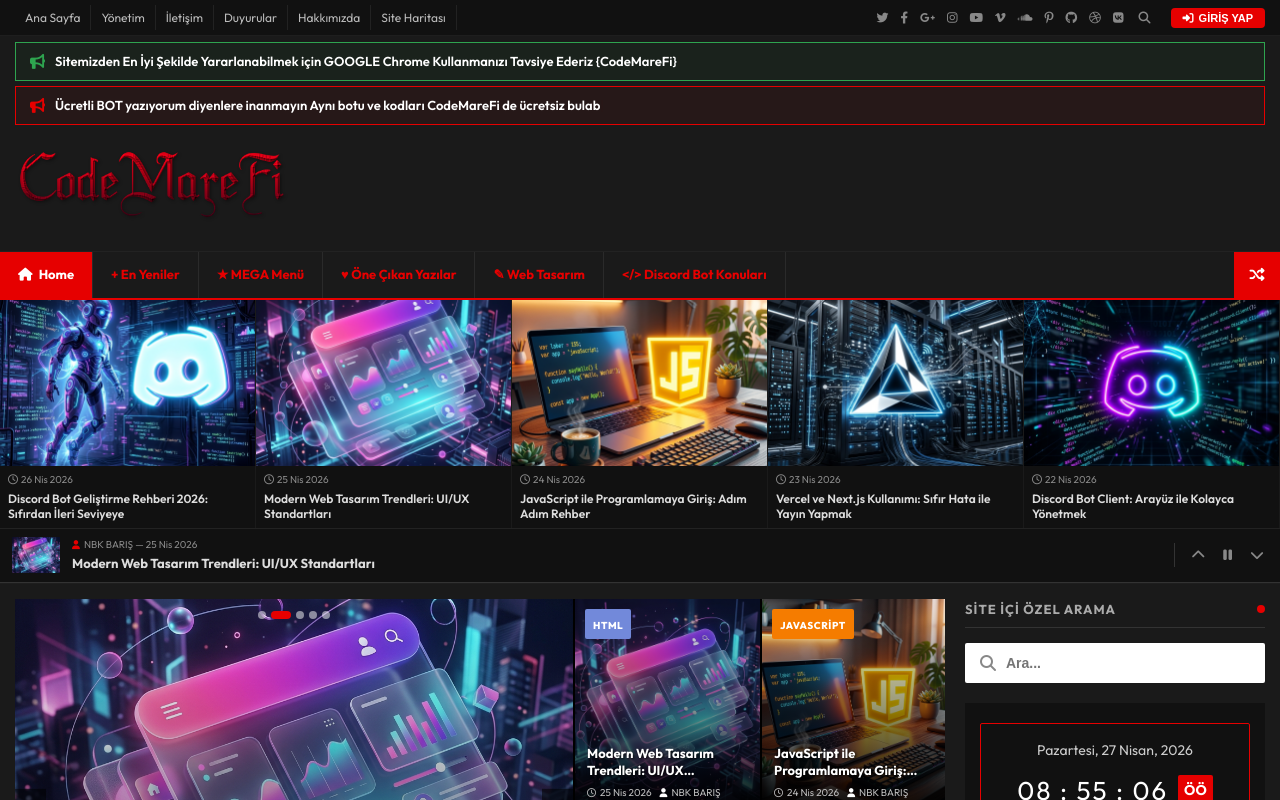
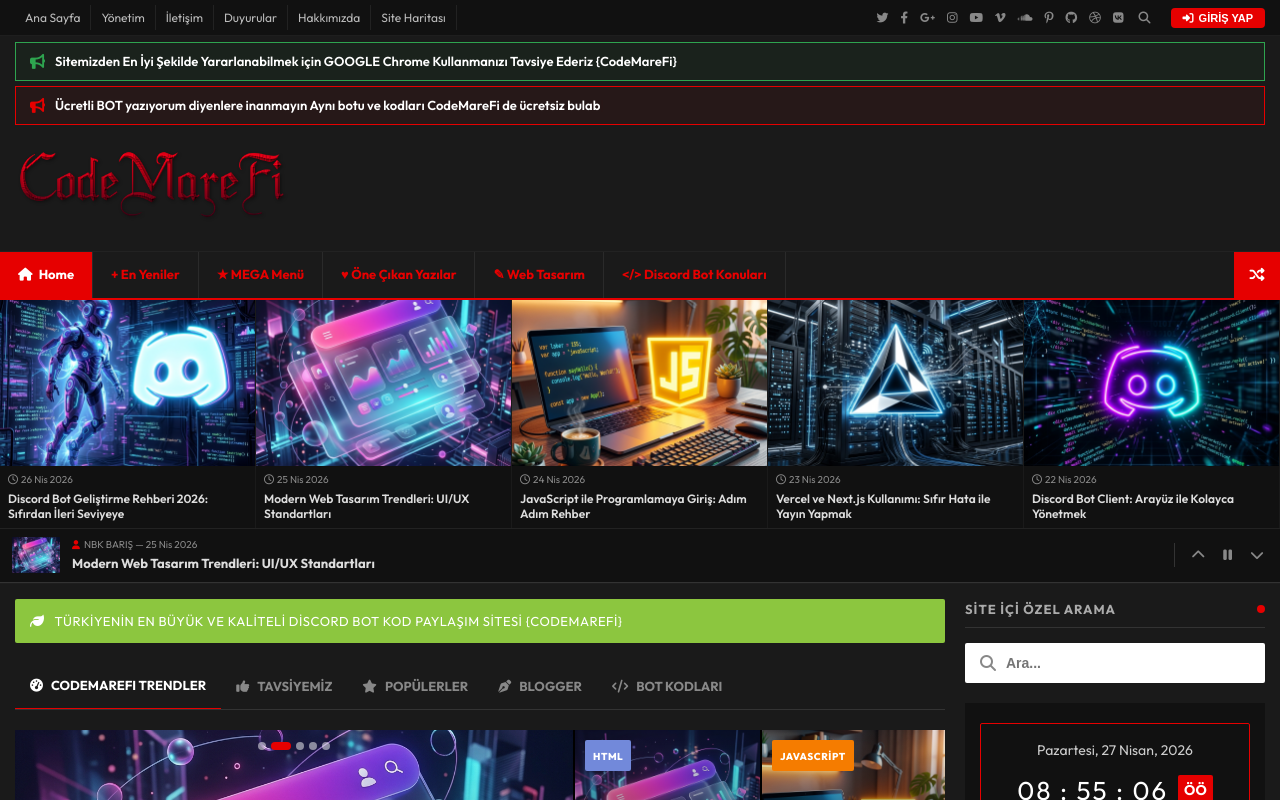
Before and after one commit to NBKBARIS/codemarefi, a Next.js app: page / in a window 1280 px wide. Shown: the top 800 px of the page. Built offline with nearby package versions, Linux system fonts and the light colour scheme; no server answers; the database is empty; a web font is replaced by a local one.

Commit message:
Add green info banner and navigation tabs above featured slider

```diff
--- a/app/page.tsx
+++ b/app/page.tsx
@@ -148,7 +148,32 @@
       <div className="main-layout">
         <div>
 
-          {/* SLIDER: Büyük sol + 2 tall kart sağ */}
+          {/* GREEN BANNER */}
+          <div style={{ background: '#8cc63f', padding: '12px 15px', color: '#fff', fontSize: '13px', display: 'flex', alignItems: 'center', gap: '10px', marginBottom: '20px', borderRadius: '2px', textTransform: 'uppercase', letterSpacing: '0.5px' }}>
+            <i className="fa-solid fa-leaf" style={{ fontSize: '14px' }}></i>
+            TÜRKİYENİN EN BÜYÜK VE KALİTELİ DİSCORD BOT KOD PAYLAŞIM SİTESİ &#123;CodeMareFi&#125;
+          </div>
+
+          {/* TABS */}
+          <div style={{ display: 'flex', borderBottom: '1px solid #333', marginBottom: '20px', overflowX: 'auto', whiteSpace: 'nowrap' }}>
+            <div style={{ padding: '12px 15px', color: '#fff', fontSize: '13px', fontWeight: 'bold', borderBottom: '2px solid #e60000', cursor: 'pointer', display: 'flex', alignItems: 'center', gap: '8px', marginBottom: '-1px', transition: 'color 0.2s' }}>
+              <i className="fa-solid fa-gauge-high"></i> CODEMAREFI TRENDLER
+            </div>
+            <div style={{ padding: '12px 15px', color: '#888', fontSize: '13px', fontWeight: 'bold', cursor: 'pointer', display: 'flex', alignItems: 'center', gap: '8px', transition: 'color 0.2s' }} onMouseEnter={e => e.currentTarget.style.color='#fff'} onMouseLeave={e => e.currentTarget.style.color='#888'}>
+              <i className="fa-solid fa-thumbs-up"></i> TAVSİYEMİZ
+            </div>
+            <div style={{ padding: '12px 15px', color: '#888', fontSize: '13px', fontWeight: 'bold', cursor: 'pointer', display: 'flex', alignItems: 'center', gap: '8px', transition: 'color 0.2s' }} onMouseEnter={e => e.currentTarget.style.color='#fff'} onMouseLeave={e => e.currentTarget.style.color='#888'}>
+              <i className="fa-solid fa-star"></i> POPÜLERLER
+            </div>
+            <div style={{ padding: '12px 15px', color: '#888', fontSize: '13px', fontWeight: 'bold', cursor: 'pointer', display: 'flex', alignItems: 'center', gap: '8px', transition: 'color 0.2s' }} onMouseEnter={e => e.currentTarget.style.color='#fff'} onMouseLeave={e => e.currentTarget.style.color='#888'}>
+              <i className="fa-solid fa-pen-nib"></i> BLOGGER
+            </div>
+            <div style={{ padding: '12px 15px', color: '#888', fontSize: '13px', fontWeight: 'bold', cursor: 'pointer', display: 'flex', alignItems: 'center', gap: '8px', transition: 'color 0.2s' }} onMouseEnter={e => e.currentTarget.style.color='#fff'} onMouseLeave={e => e.currentTarget.style.color='#888'}>
+              <i className="fa-solid fa-code"></i> BOT KODLARI
+            </div>
+          </div>
+
+          {/* SLIDER: Büyük sol + 4 küçük kart sağ */}
           {posts.length > 0 && (
             <div style={{ display: 'grid', gridTemplateColumns: '60% 40%', height: '430px', marginBottom: '15px', overflow: 'hidden', background: '#000', gap: '2px' }}>
 
```
